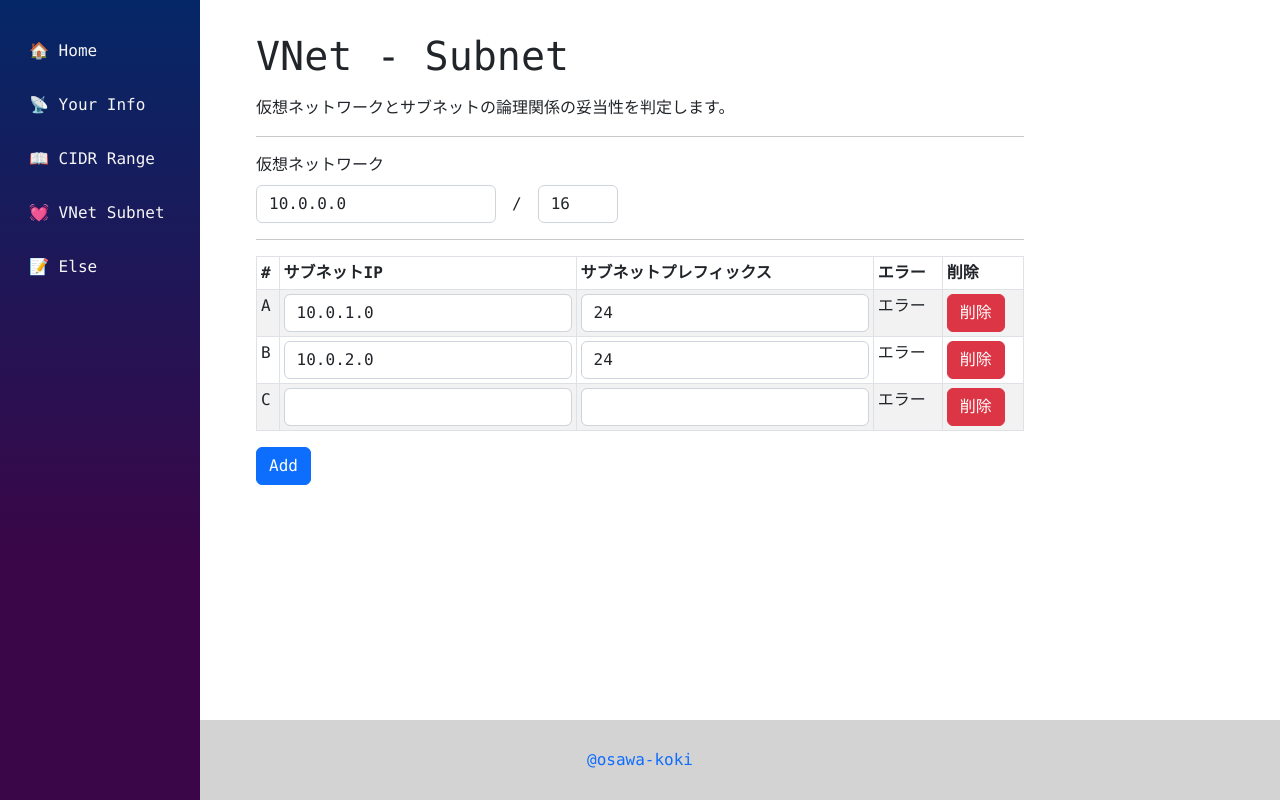
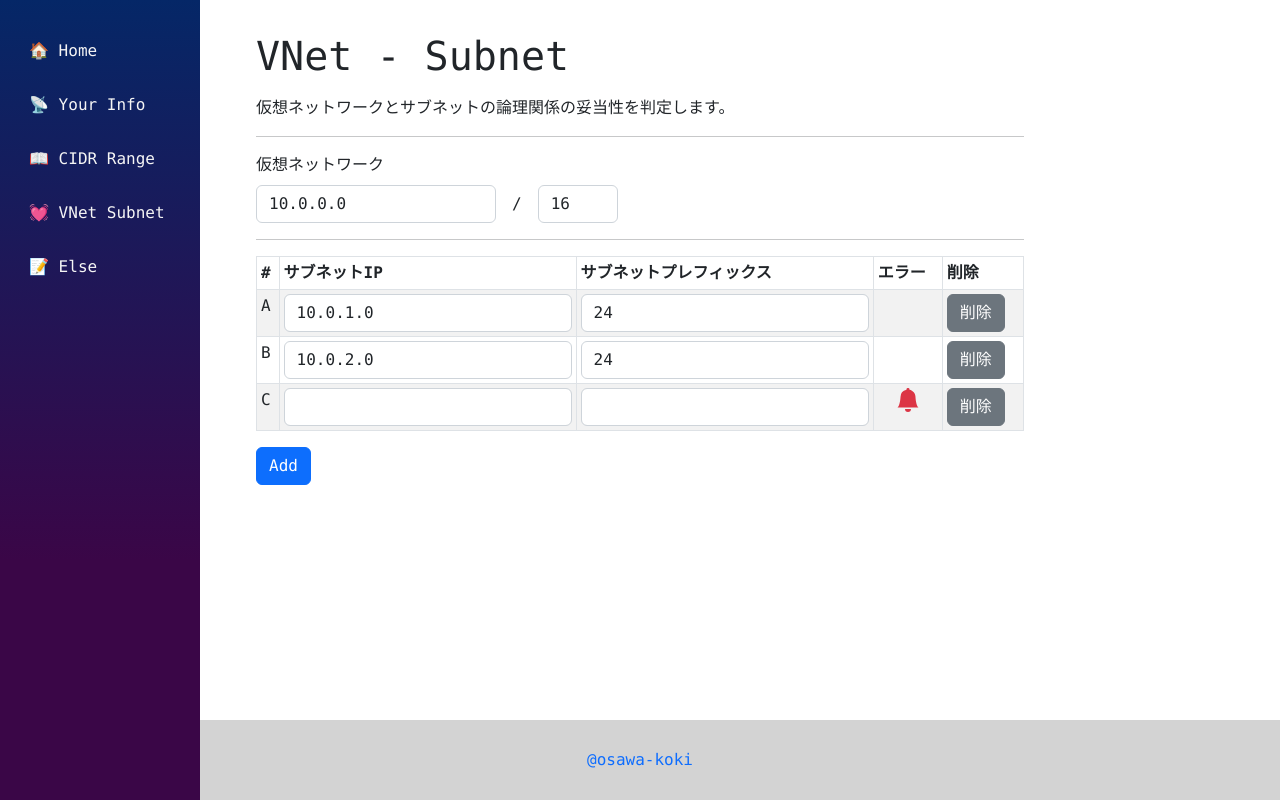
Before and after one commit to osawa-koki/learning-network-v4, a Next.js app: page /vnet-subnet in a window 1280 px wide. Both pictures are taken after a click on the button "Add". Built offline with nearby package versions, Linux system fonts and the light colour scheme.

Commit message:
IPアドレス形式不正のチェック。

```diff
--- a/pages/vnet-subnet.tsx
+++ b/pages/vnet-subnet.tsx
@@ -1,7 +1,10 @@
 import React, { useEffect, useState } from "react";
 
-import { Alert, Button, Form, Spinner, Table } from 'react-bootstrap';
+import { Alert, Button, Form, OverlayTrigger, Spinner, Table, Tooltip } from 'react-bootstrap';
+import { BsFillBellFill } from "react-icons/bs";
 import Layout from "../components/Layout";
+
+import isValidIPv4 from '../util/isValidIPv4';
 
 const subnet_ids = 'ABCDE'.split('');
 
@@ -37,6 +40,7 @@ export default function VNetSubnetPage() {
   };
 
   const Delete = (id: string) => () => {
+    if (window.confirm('削除しますか？') === false) return;
     const index = subnets.findIndex((s) => s.id === id);
     if (index < 0) return;
     subnets.splice(index, 1);
@@ -46,6 +50,22 @@ export default function VNetSubnetPage() {
     });
     setSubnets([...subnets]);
   };
+
+  // 戻り値は要素
+  const ValidationCheck = (subnet_ip: string, subnet_prefix: string, vnet_ip, vnet_prefix, other_subnets: {id: string, ip: string, prefix: string}[]) => {
+    // サブネットIPが妥当か判断
+    if (isValidIPv4(subnet_ip) === false) {
+      return (
+        <OverlayTrigger overlay={<Tooltip>IPアドレスの形式が不正です。</Tooltip>}>
+          <div><BsFillBellFill className="d-block m-auto text-danger" /></div>
+        </OverlayTrigger>
+      );
+    }
+    // サブネットプレフィックスが妥当か判断
+    // サブネットが仮想ネットワークに含まれているか判断
+    // サブネットが他のサブネットと重複していないか判断
+    return <div></div>;
+  }
 
   return (
     <Layout>
@@ -85,10 +105,12 @@ export default function VNetSubnetPage() {
                   <Form.Control type="number" value={subnet.prefix} onInput={(e) => {PutSubnet(subnet.id, e, 'subnet')}} className='prefix' />
                 </td>
                 <td>
-                  エラー
+                  {
+                    ValidationCheck(subnet.ip, subnet.prefix, vnet_ip, vnet_prefix, subnets.filter((s) => s.id !== subnet.id))
+                  }
                 </td>
                 <td>
-                  <Button variant="danger" onClick={Delete(subnet.id)}>削除</Button>
+                  <Button variant="secondary" onClick={Delete(subnet.id)}>削除</Button>
                 </td>
               </tr>
             ))}
```
